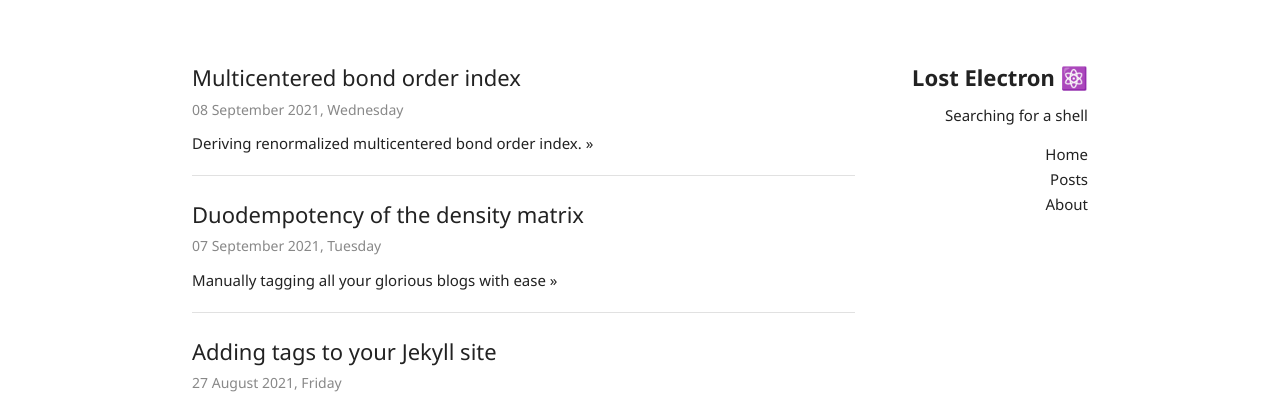
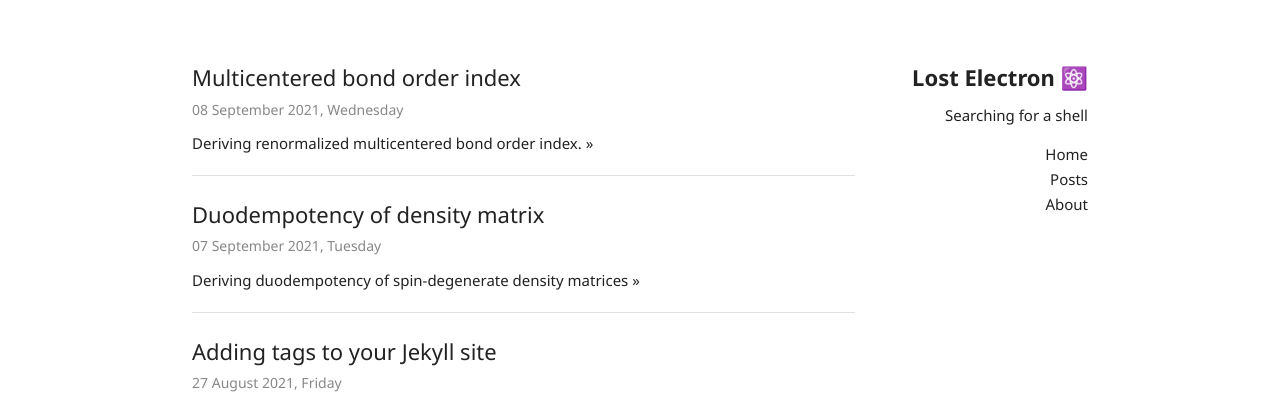
Before and after one commit to Chengcheng-Xiao/Chengcheng-Xiao.github.io, a Jekyll site: the page built from index.html, in a window 1280 px wide. Shown: the top 396 px of the page. Built offline with Jekyll 4.4.1, drawn with Linux system fonts in a browser that asks for light colours; nearby versions of some CDN libraries.

Commit message:
update density_mat.md

```diff
--- a/_posts/2021-09-07-Density_mat.md
+++ b/_posts/2021-09-07-Density_mat.md
@@ -1,9 +1,9 @@
 ---
 layout: post
-title: Duodempotency of the density matrix
+title: Duodempotency of density matrix
 date: 2021-09-07
 categories: Post
-description: Manually tagging all your glorious blogs with ease
+description: Deriving duodempotency of spin-degenerate density matrices
 tags: Tight-binding
 ---
 
```
